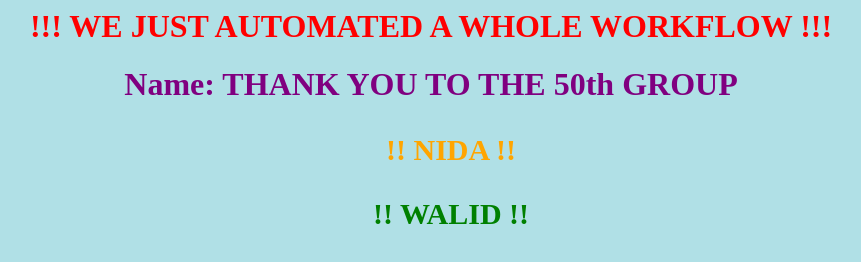
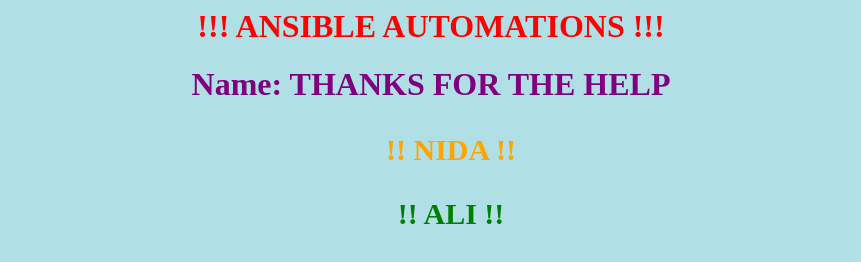
Before and after one commit to zkhan-z/docker-image-with-webserver, a plain HTML site: page index.html in a window 1280 px wide. Shown: the whole page, without its empty margins (209-1070 px from the left). Drawn offline with Linux system fonts and the light colour scheme.

Commit message:
Update index.html

```diff
--- a/index.html
+++ b/index.html
@@ -1,13 +1,13 @@
 <html>
 <body style="background-color:powderblue;">
 
-<h1 style="color:red; text-align: center;">!!! WE JUST AUTOMATED A WHOLE WORKFLOW !!!</h1>
+<h1 style="color:red; text-align: center;">!!! ANSIBLE AUTOMATIONS !!!</h1>
 
-<h1 style="color:purple;text-align: center;">Name: THANK YOU TO THE 50th GROUP </h1>
+<h1 style="color:purple;text-align: center;">Name: THANKS FOR THE HELP </h1>
 
 <ul>
 <h3 style="color:orange;text-align: center; font-size:30px">!! NIDA !!</h3>
-<h3 style="color:green;text-align: center; font-size:30px">!! WALID !!</h3>
+<h3 style="color:green;text-align: center; font-size:30px">!! ALI !!</h3>
 </ul>
 
 </body>
```
